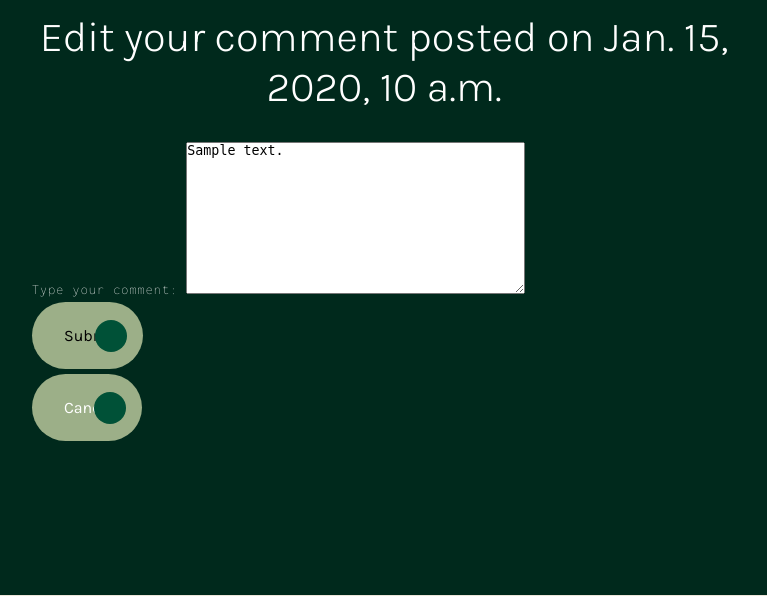
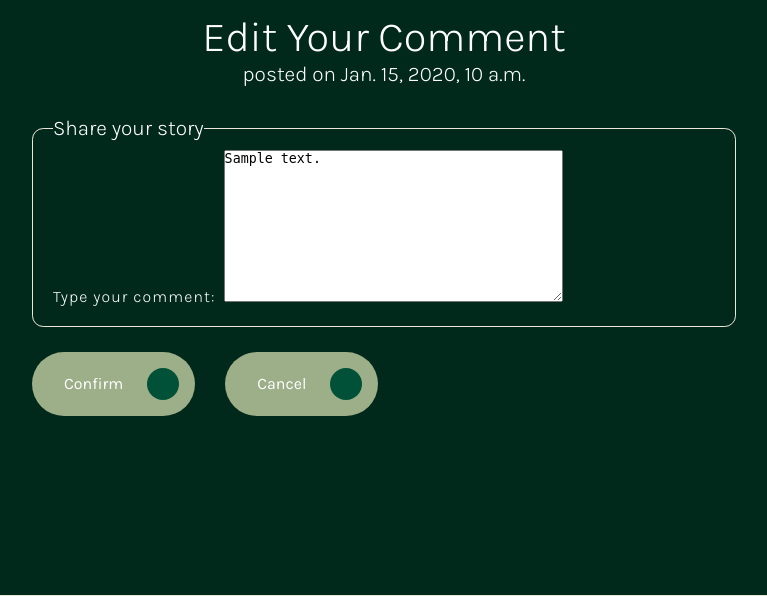
Before and after one commit to lanewells/rooted, a Django app: page /comments/1/update/ in a window 1280 px wide. Shown: the part 81-677 px from the top of the page, without its empty margins (256-1023 px from the left). Run offline with Django 5.2, Linux system fonts and the light colour scheme; a user stored in the database is signed in; tables that the repository leaves empty hold one stand-in row (values such as "Sample post").

Commit message:
Sorted z-index in base.css.

```diff
--- a/main_app/static/css/base.css
+++ b/main_app/static/css/base.css
@@ -116,6 +116,10 @@ main {
     padding-bottom: 90px;
 }
 
+nav {
+  z-index: 2;
+}
+
 .navbar {
     position: fixed;
     bottom: 0;
@@ -190,7 +194,7 @@ main {
   .btn span {
     color: #fff;
     line-height: 1;
-    z-index: 3;
+    z-index: 4;
     margin-right: 48px;
   }
 
@@ -201,7 +205,7 @@ main {
     transform: translateY(-50%);
     width: 16px;
     height: 16px;
-    z-index: 4;
+    z-index: 5;
     transition: all 0.5s cubic-bezier(0.77, 0, 0.175, 1);
   }
 
@@ -214,20 +218,20 @@ main {
     top: 50%;
     transform: translateY(-50%);
     border-radius: 99px;
-    z-index: 2;
+    z-index: 3;
     transition: all 0.5s cubic-bezier(0.77, 0, 0.175, 1);
   }
 
   .btn-primary::before {
-    background-color: var(--primary-color)
+    background-color: var(--primary-color);
   }
 
   .btn-secondary::before {
-    background-color: var(--tertiary-color-alt)
+    background-color: var(--tertiary-color-alt);
   }
 
   .btn-danger::before {
-    background-color: var(--danger-color)
+    background-color: var(--danger-color);
   }
 
   .btn:hover img {
--- a/main_app/templates/main_app/comments/comment_form.html
+++ b/main_app/templates/main_app/comments/comment_form.html
@@ -6,15 +6,24 @@
 {% block content %}
 
 <div class="page-header">
-  <h1>Edit your comment posted on {{ object.created }}</h1>
+  <h1>Edit Your Comment</h1>
+  <h2>posted on {{ object.created }}</h2>
 </div>
+
+<div class="page-content">
   <form action="" method="post" class="form-container" autocomplete="off">
     {% csrf_token %}
+    <fieldset>
+      <legend>Share your story</legend>
       <table>
         {{ form.as_p }}
       </table>
-  <button type="submit" class="btn btn-secondary">Submit</button>
-  <a href="{% url 'memory-detail' comment.memory.id %}" class="btn btn-secondary">Cancel!</a>
+    </fieldset>
+    <div class="btn-container">
+      <button type="submit" class="btn btn-secondary"><span>Confirm</span></button>
+      <a href="{% url 'memory-detail' comment.memory.id %}" class="btn btn-secondary"><span>Cancel</span></a>
+    </div>
   </form>
+</div>
 
 {% endblock %}
--- a/main_app/templates/main_app/memories/memory_form.html
+++ b/main_app/templates/main_app/memories/memory_form.html
@@ -16,7 +16,6 @@
 
 <div class="page-content">
   <form action="" method="post" class="form-container">
-
     {% csrf_token %}
     <fieldset>
       <legend>Share your story</legend>
@@ -28,11 +27,8 @@
     <button type="submit" class="btn btn-secondary"><span>Confirm</span></button>
     {% if memory %}
     <h3>{{ memory.title }}</h3>
-
       <a href="{% url 'memory-detail' object.pk %}" class="btn btn-secondary"><span>Cancel</span></a>
-
     {% else %}
-
       <a href="{% url 'my-memories' %}" class="btn btn-secondary"><span>Cancel</span></a>
     {% endif %}
     </div>
```
Lines whose indentation alone changed are shown as unchanged.
